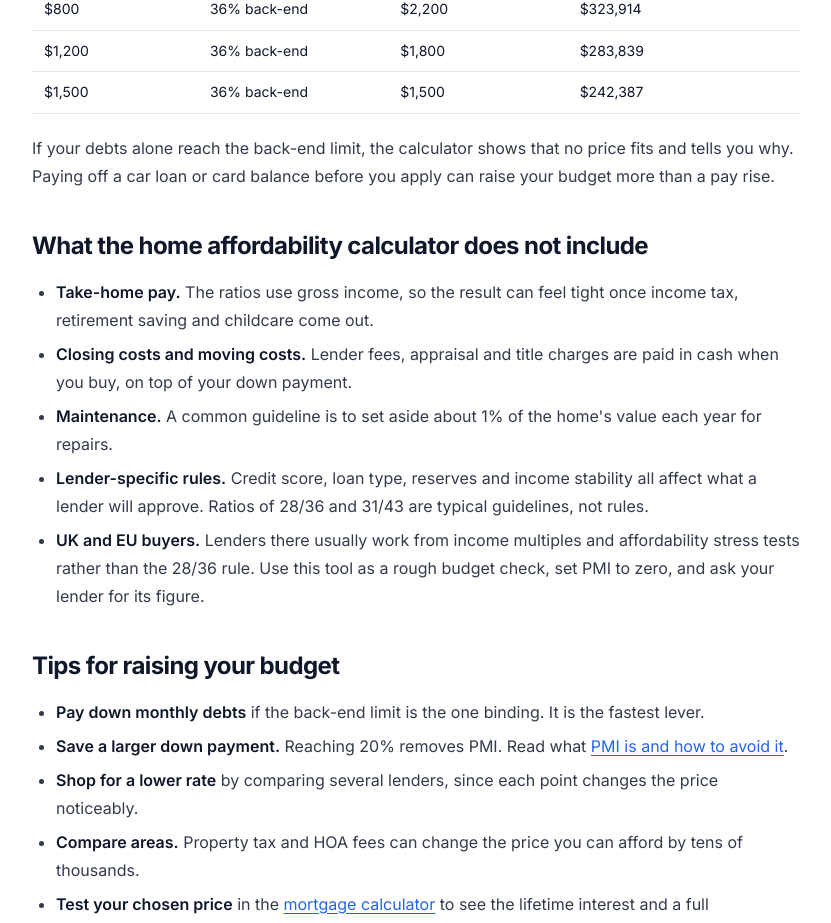
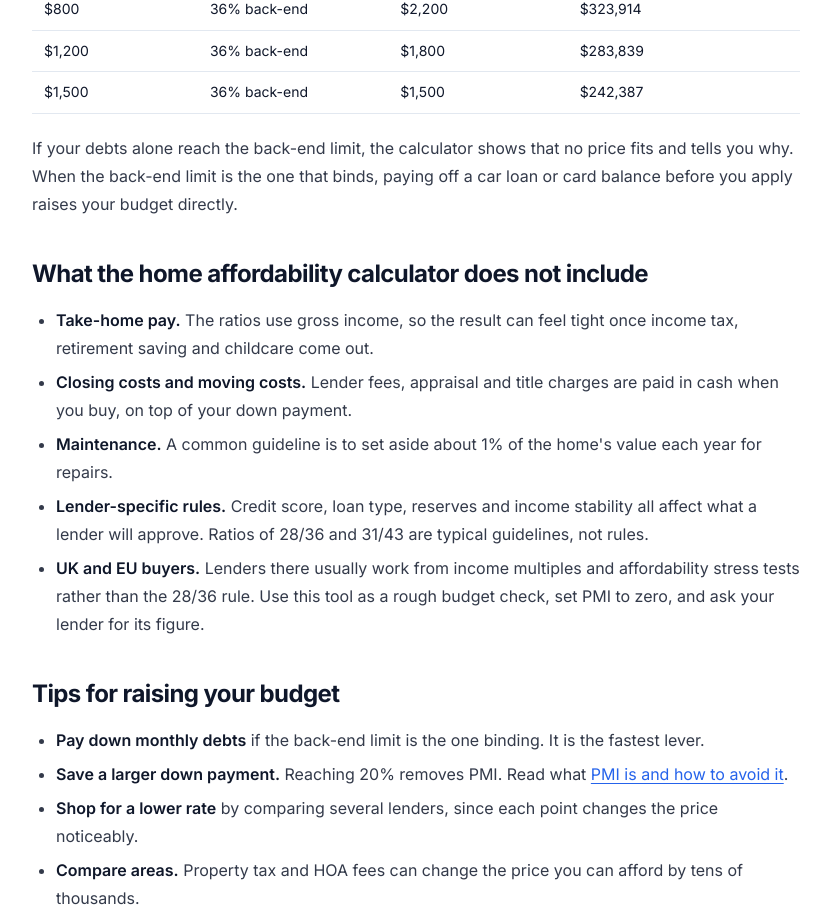
Before and after one commit to nomangazi/capitiro-web, a Next.js app: page /calculators/home-affordability in a window 1280 px wide. Shown: the part 5073-5996 px from the top of the page, without its empty margins (0-831 px from the left). Built offline with nearby package versions, Linux system fonts and the light colour scheme; no server answers.

Commit message:
Qualify the debt-payoff tip on the home affordability page
Co-Authored-By: Claude Opus 5.5 <noreply@anthropic.com>
Claude-Session: https://claude.ai/code/session_01YWhf2u6gAsCVDhmvruJHpN

```diff
--- a/app/calculators/home-affordability/page.tsx
+++ b/app/calculators/home-affordability/page.tsx
@@ -199,8 +199,8 @@ export default function HomeAffordabilityPage() {
             </tbody>
           </table>
           <p>
-            If your debts alone reach the back-end limit, the calculator shows that no price fits and tells you why. Paying off a car
-            loan or card balance before you apply can raise your budget more than a pay rise.
+            If your debts alone reach the back-end limit, the calculator shows that no price fits and tells you why. When the back-end
+            limit is the one that binds, paying off a car loan or card balance before you apply raises your budget directly.
           </p>
 
           <h2>What the home affordability calculator does not include</h2>
```
